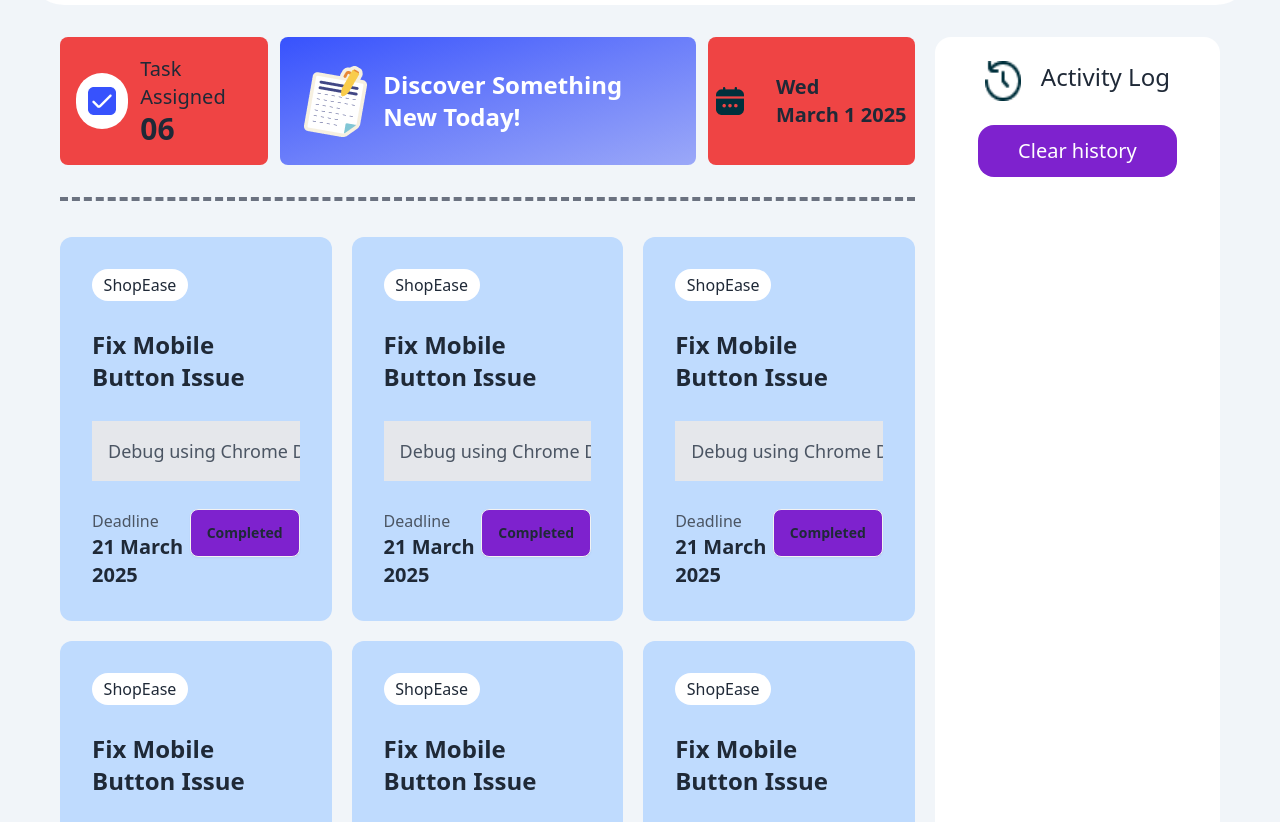
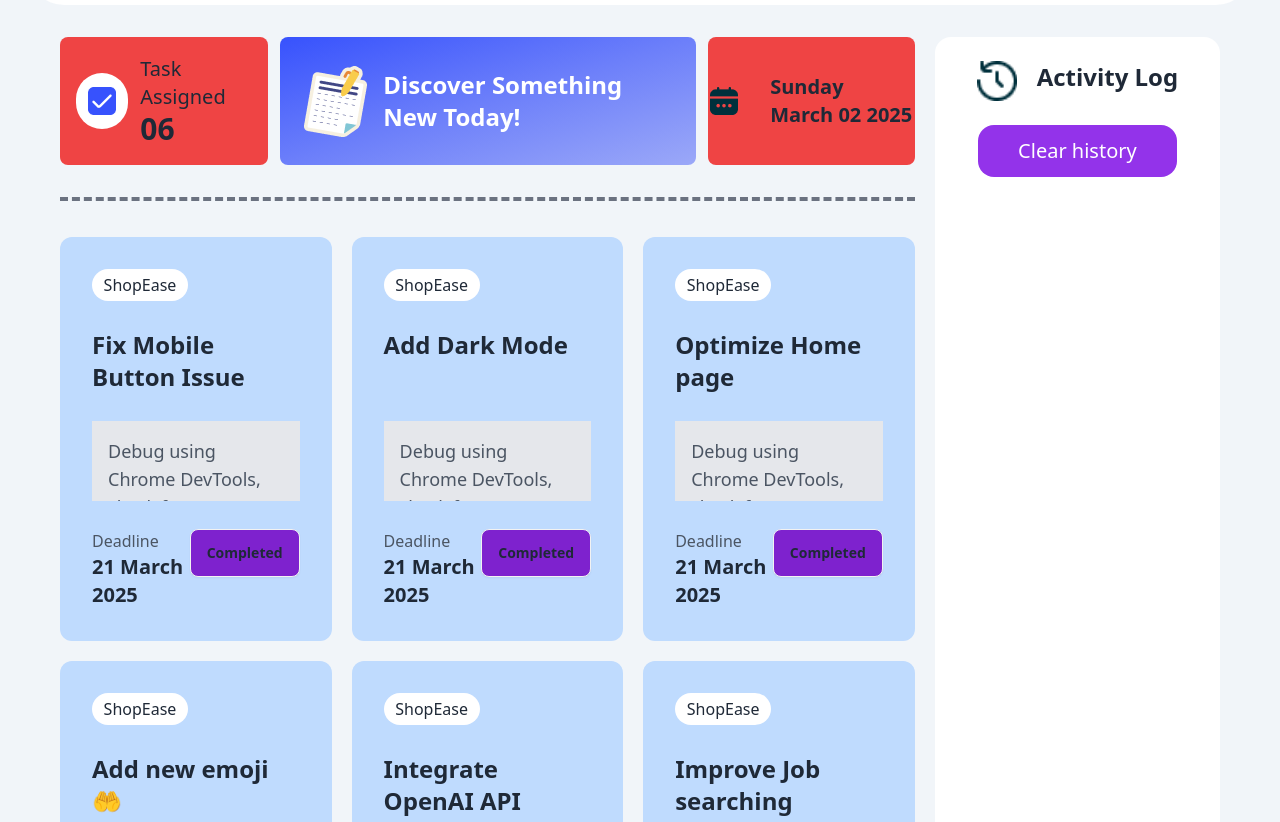
Before and after one commit to tuhin0071/Assignment-5, a plain HTML site: page index.html in a window 1280 px wide. Shown: the part 95-917 px from the top of the page. Drawn offline with nearby package versions, Linux system fonts and the light colour scheme.

```diff
--- a/index.html
+++ b/index.html
@@ -114,10 +114,10 @@
 
      </div>
 
-     <div class="h-32 flex justify-center items-center gap-8  bg-red-500  w-1/4 rounded-lg">
+     <div class="h-32 flex justify-center items-center gap-8  bg-red-500  w-1/4 rounded-lg" id="date">
         <img src="assets/calender.png" alt="" srcset="">
         <div>
-            <p class="text-xl font-bold">
+            <p class="text-xl font-bold " id="time">
                 Wed <br>
                 March 1 2025
             </p>
@@ -137,18 +137,19 @@
            </div>
 
             <h1 class="text-2xl font-bold">Fix Mobile Button Issue </h1>
-            <div class="w-7/8  overflow-hidden text-ellipsis whitespace-nowrap  bg-gray-200 p-4">
+            <div class="w-7/8   bg-gray-200 p-4 h-20 overflow-hidden text-ellipsis">
                 <p class="text-gray-600 text-lg">Debug using Chrome DevTools, check for overlapping elements, and ensure onClick works properly </p>
             </div>
 
 
         <div class="flex  justify-between gap-">
+            <h1 class="text-2xl font-bold hidden">Fix Mobile Button Issue </h1>
             <div>
                 <p class="text-gray-600">Deadline</p>
                 <p class="text-xl font-bold">21 March 2025</p>
             </div>
 
-                     <button class="btn bg-purple-700" data-value="1">Completed</button>
+                     <button class="btn bg-purple-700  " data-value="1">Completed</button>
         </div>
         </div>
 
@@ -163,13 +164,15 @@
         <p class="text-center">ShopEase</p>
        </div>
 
-        <h1 class="text-2xl font-bold">Fix Mobile Button Issue </h1>
-        <div class="w-7/8  overflow-hidden text-ellipsis whitespace-nowrap  bg-gray-200 p-4">
+        <h1 class="text-2xl font-bold mb-8">Add Dark Mode</h1>
+        <div class="w-7/8   bg-gray-200 p-4 h-20 overflow-hidden text-ellipsis">
             <p class="text-gray-600 text-lg">Debug using Chrome DevTools, check for overlapping elements, and ensure onClick works properly </p>
         </div>
 
 
+
     <div class="flex  justify-between gap-">
+        <h1 class="text-2xl font-bold hidden">Add Dark Mode</h1>
         <div>
             <p class="text-gray-600">Deadline</p>
             <p class="text-xl font-bold">21 March 2025</p>
@@ -189,13 +192,14 @@
         <p class="text-center">ShopEase</p>
        </div>
 
-        <h1 class="text-2xl font-bold " >Fix Mobile Button Issue </h1>
-        <div class="w-7/8  overflow-hidden text-ellipsis whitespace-nowrap  bg-gray-200 p-4">
+        <h1 class="text-2xl font-bold  " >Optimize  Home page </h1>
+        <div class="w-7/8   bg-gray-200 p-4 h-20 overflow-hidden text-ellipsis">
             <p class="text-gray-600 text-lg">Debug using Chrome DevTools, check for overlapping elements, and ensure onClick works properly </p>
         </div>
 
 
     <div class="flex  justify-between gap-">
+        <h1 class="text-2xl font-bold hidden " >Optimize  Home page </h1>
         <div>
             <p class="text-gray-600">Deadline</p>
             <p class="text-xl font-bold">21 March 2025</p>
@@ -215,13 +219,14 @@
         <p class="text-center">ShopEase</p>
        </div>
 
-        <h1 class="text-2xl font-bold">Fix Mobile Button Issue </h1>
-        <div class="w-7/8  overflow-hidden text-ellipsis whitespace-nowrap  bg-gray-200 p-4">
+        <h1 class="text-2xl font-bold mb-8">Add new emoji 🤲</h1>
+        <div class="w-7/8   bg-gray-200 p-4 h-20 overflow-hidden text-ellipsis">
             <p class="text-gray-600 text-lg">Debug using Chrome DevTools, check for overlapping elements, and ensure onClick works properly </p>
         </div>
 
 
     <div class="flex  justify-between gap-">
+        <h1 class="text-2xl font-bold hidden">Add new emoji 🤲</h1>
         <div>
             <p class="text-gray-600">Deadline</p>
             <p class="text-xl font-bold">21 March 2025</p>
@@ -242,13 +247,14 @@
         <p class="text-center">ShopEase</p>
        </div>
 
-        <h1 class="text-2xl font-bold">Fix Mobile Button Issue </h1>
-        <div class="w-7/8  overflow-hidden text-ellipsis whitespace-nowrap  bg-gray-200 p-4">
+        <h1 class="text-2xl font-bold">Integrate OpenAI API </h1>
+        <div class="w-7/8   bg-gray-200 p-4 h-20 overflow-hidden text-ellipsis">
             <p class="text-gray-600 text-lg">Debug using Chrome DevTools, check for overlapping elements, and ensure onClick works properly </p>
         </div>
 
 
     <div class="flex  justify-between gap-">
+        <h1 class="text-2xl font-bold hidden">Integrate OpenAI API </h1>
         <div>
             <p class="text-gray-600">Deadline</p>
             <p class="text-xl font-bold">21 March 2025</p>
@@ -268,17 +274,19 @@
         <p class="text-center">ShopEase</p>
        </div>
 
-        <h1 class="text-2xl font-bold">Fix Mobile Button Issue </h1>
-        <div class="w-7/8  overflow-hidden text-ellipsis whitespace-nowrap  bg-gray-200 p-4">
+        <h1 class="text-2xl font-bold">Improve Job searching </h1>
+        <div class="w-7/8   bg-gray-200 p-4 h-20 overflow-hidden text-ellipsis">
             <p class="text-gray-600 text-lg">Debug using Chrome DevTools, check for overlapping elements, and ensure onClick works properly </p>
         </div>
 
 
     <div class="flex  justify-between gap-">
+        <h1 class="text-2xl font-bold hidden">Improve Job searching </h1>
         <div>
             <p class="text-gray-600">Deadline</p>
             <p class="text-xl font-bold">21 March 2025</p>
         </div>
+
 
                  <button class="btn bg-purple-700" data-value="1">Completed</button>
     </div>
@@ -297,14 +305,14 @@
 <!-- activity-log-section -->
                      <div class="w-1/4 flex flex-col justify-start items-center gap-6 bg-white rounded-2xl px-2 " >
                             <div class="flex gap-5 mt-6">
-                                <img src="assets/activity.png" alt="" srcset="" class="w-9 h-10">
-                                <h1 class="text-2xl">Activity Log</h1>
+                                <img src="assets/activity.png" alt="" srcset="" class="w-10 h-10">
+                                <h1 class="text-2xl font-bold">Activity Log</h1>
                             </div>
 
-                            <button class=" bg-purple-700 text-white text-xl p-3 rounded-2xl px-10"  id="historybtn"  >Clear history</button>
+                            <button class=" bg-purple-600 text-white text-xl p-3 rounded-2xl px-10"  id="historybtn"  >Clear history</button>
 
 
-                            <div id="activity-log">
+                            <div id="activity-log" class="gap">
 
                             </div>
 
@@ -322,5 +330,6 @@
 <script src="script/devboar.js"></script>
 <script src="script/deboardbtn.js"></script>
 <script src="script/clear.js"></script>
+<script src="script/time.js"></script>
 </body>
 </html>
--- a/script/deboardbtn.js
+++ b/script/deboardbtn.js
@@ -29,10 +29,19 @@
             let timeString = `${hours}:${minutes}:${seconds}`;
 
 
+
+            let parentDiv = button.closest("div");
+            let heading = parentDiv.querySelector("h1");
+
+
+            if (heading) {
+                heading = heading.innerText;
+            };
         const activityLog = document.getElementById("activity-log");
+
         const div = document.createElement("div");
-        div.classList.add("bg-red-300", "p-4", "rounded-2xl");
-        div.innerHTML = `<p class="text-l">You have completed the task at ${timeString}</p>`;
+        div.classList.add("bg-red-300", "p-4", "rounded-2xl" ,"mt-4");
+        div.innerHTML = `<p class="text-l ">You have completed the task:<Strong> ${heading} </Strong> at ${timeString}</p>`;
         activityLog.append(div);
 
 
--- /dev/null
+++ b/script/time.js
@@ -0,0 +1,23 @@
+function updateDateTime() {
+      let now = new Date();
+
+      // Array of weekdays and months for better readability
+      const weekdays = ["Sunday", "Monday", "Tuesday", "Wednesday", "Thursday", "Friday", "Saturday"];
+      const months = ["January", "February", "March", "April", "May", "June", "July", "August", "September", "October", "November", "December"];
+
+      // Get current day, month, date, and year
+      let weekday = weekdays[now.getDay()]; // Get the day name
+      let month = months[now.getMonth()]; // Get the month name
+      let day = now.getDate().toString().padStart(2, '0'); // Get the day of the month
+      let year = now.getFullYear(); // Get the year
+
+      // Format: "Wed <br> March 1 2025"
+      let formattedDate = `${weekday} <br> ${month} ${day} ${year}`;
+
+      // Set the inner HTML of the "time" element
+      document.getElementById("time").innerHTML = formattedDate;
+  }
+
+  // Call the function immediately and update every second
+  updateDateTime();
+  setInterval(updateDateTime, 1000);
```
Also changed, not shown: qu.html (+4 -4 lines).
